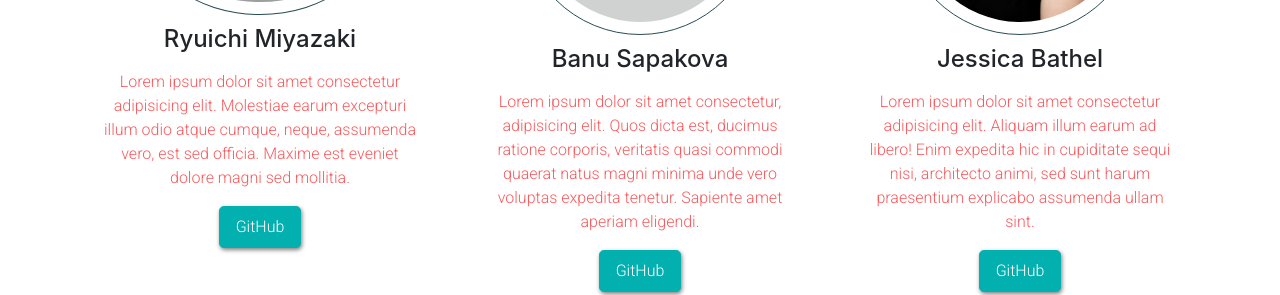
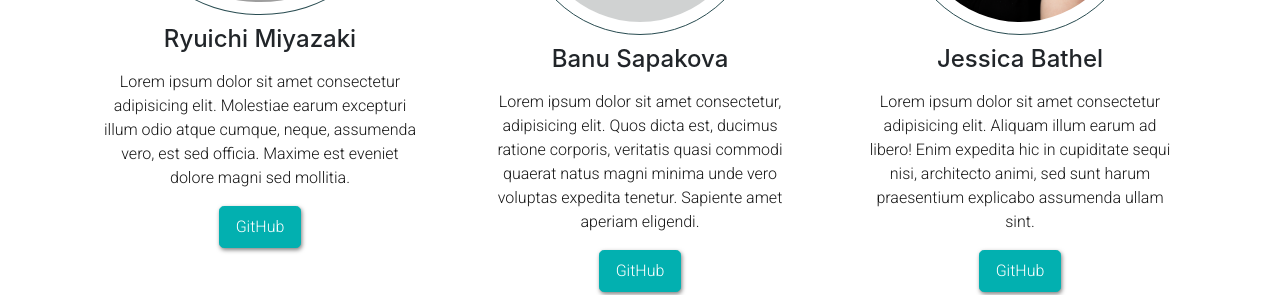
Before and after one commit to jbathel/little-foot-trails, a React (Create React App) app: page /about in a window 1280 px wide. Shown: the part 407-702 px from the top of the page. Built offline with nearby package versions, Linux system fonts and the light colour scheme; grey boxes are pictures that could not be loaded; a web font is replaced by a local one.

Commit message:
Updated git cache

```diff
--- a/src/App.css
+++ b/src/App.css
@@ -152,7 +152,7 @@ body {
 }
 
 .col-sm-4 p {
-  color: #F85A5D;
+  color: #171717;
   Font-Family: 'Roboto', Sans-Serif;
 }
 
@@ -165,3 +165,7 @@ body {
   border-color: #02B0B0;
   box-shadow: 1px 2px 4px rgba(0, 0, 0, .5);
 }
+
+.h2 {
+  color: #FDA216;
+}
```
Also changed, not shown: 2 other files (tests, documents, lock files or other folders).
